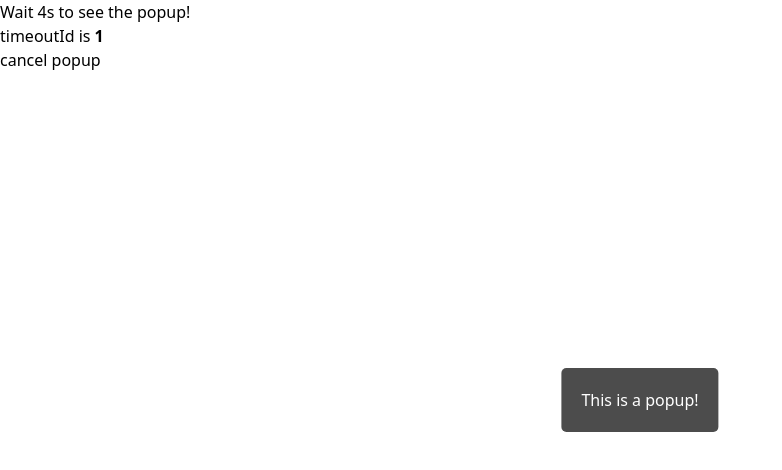
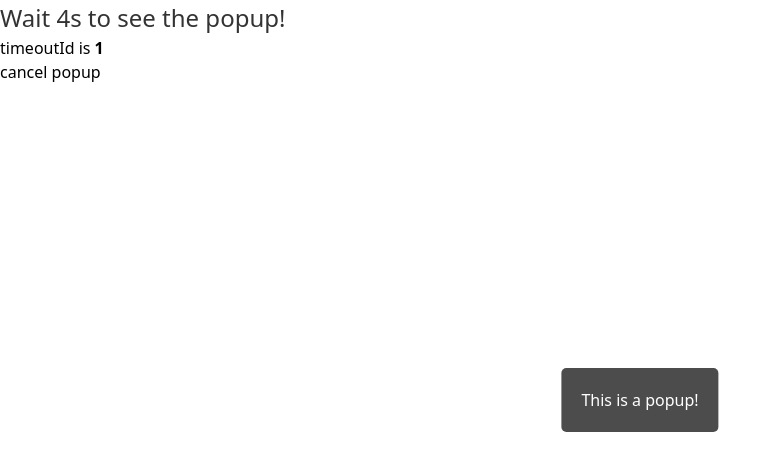
Before and after one commit to ala-garbaa-pro/SvelteKitPlayground, a SvelteKit app: page /ch1-lifecycles/code-snippet/07-reusing-lifecycle/end in a window 1280 px wide. Shown: the top 470 px of the page, without its empty margins (0-782 px from the left). Built offline with nearby package versions, Linux system fonts and the light colour scheme.

Commit message:
Update app.css

```diff
--- a/src/app.css
+++ b/src/app.css
@@ -4,6 +4,12 @@
 
 /* Style for a container */
 .container {
-    width: 80%;
-    margin: 0 auto;
-  }
+  width: 80%;
+  margin: 0 auto;
+}
+
+/* Style for a heading */
+h1 {
+  font-size: 24px;
+  color: #333;
+}
```
